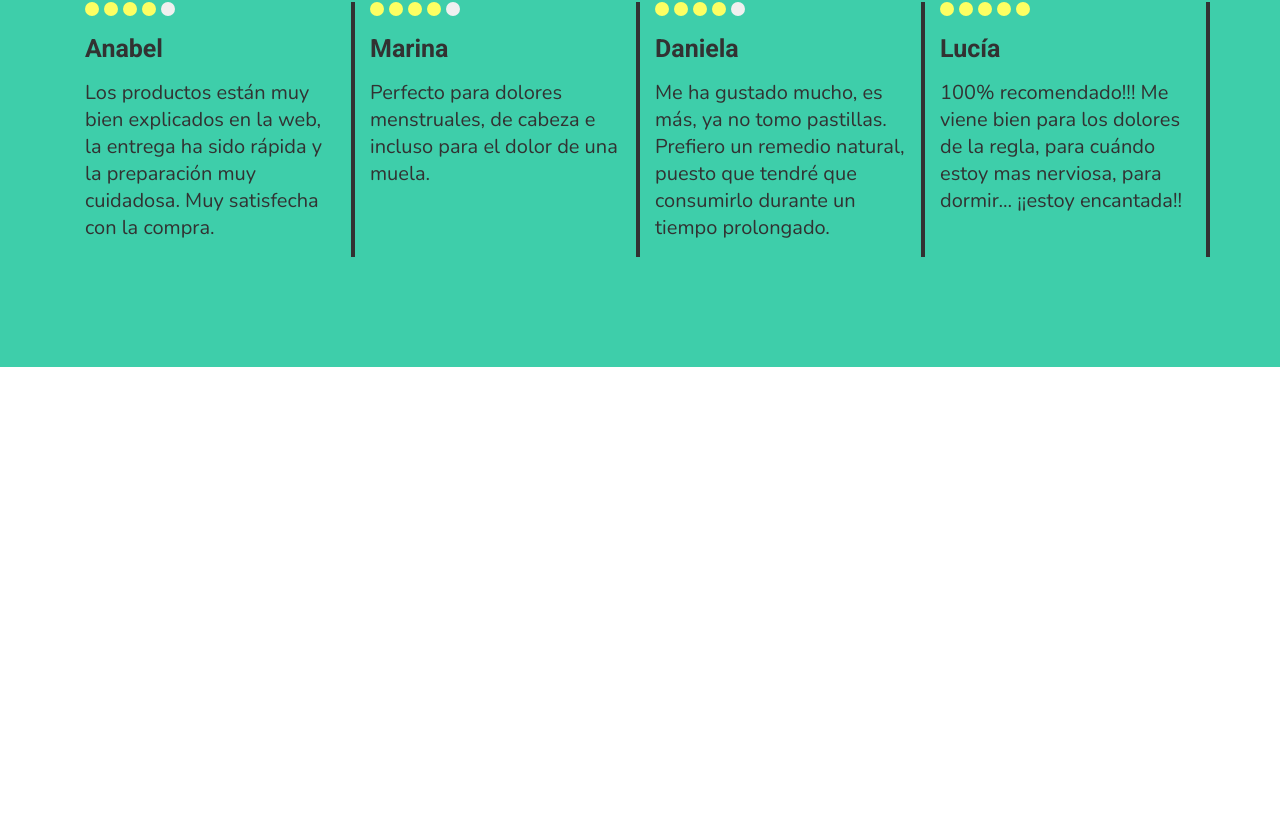
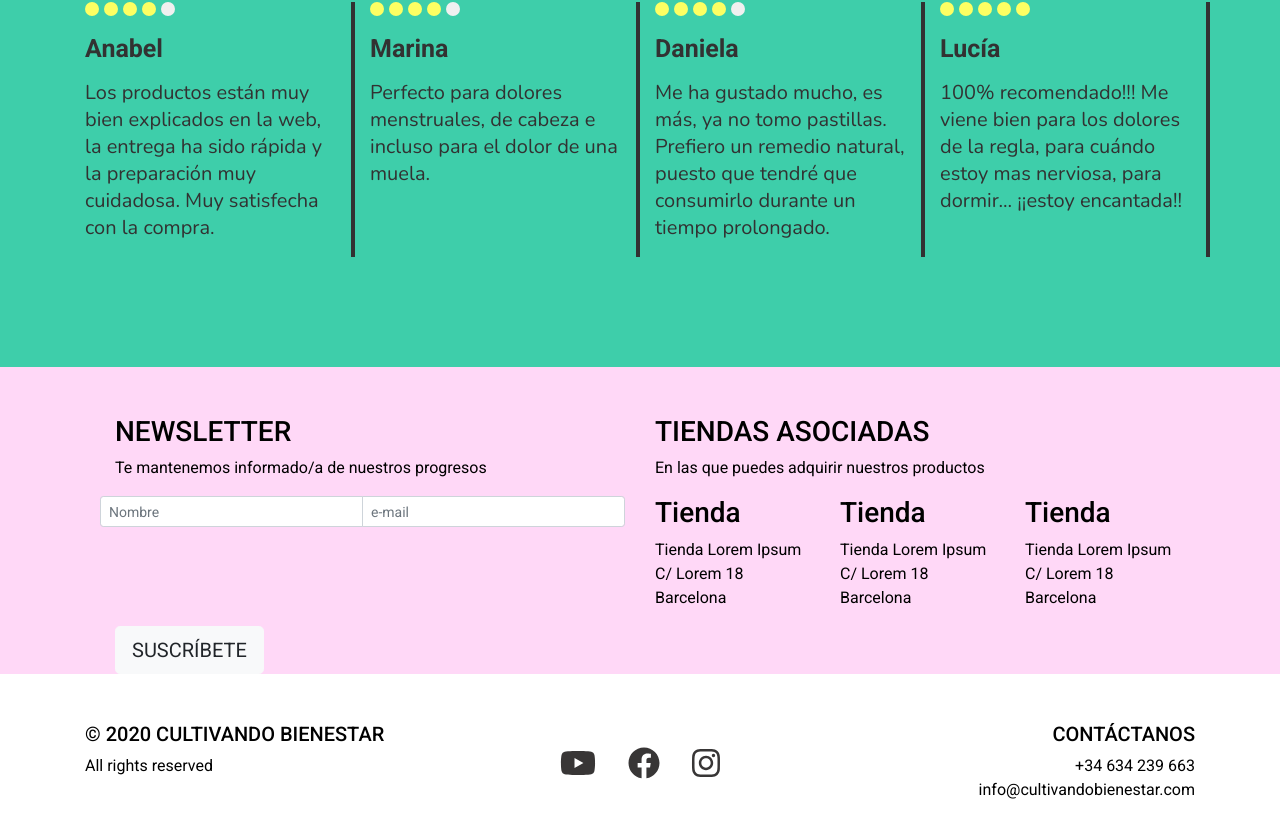
Before and after one commit to ehsanwaheedraja/team-2-cbd, a React (Create React App) app: page / in a window 1280 px wide. Shown: the part 4179-4997 px from the top of the page. Before the commit the page ends 4546 px from the top, so only its background shows below. Built offline with nearby package versions, Linux system fonts and the light colour scheme.

Commit message:
footer-blog

```diff
--- a/src/App.css
+++ b/src/App.css
@@ -160,3 +160,42 @@ body {
     align-self: center;
   }
 }
+
+/*Social media style */
+
+.social-container {
+  text-align: center;
+  background: white;
+  padding: 25px 50px;
+}
+
+a.social {
+  margin: 0 1rem;
+  transition: transform 250ms;
+  display: inline-block;
+}
+
+a.social:hover {
+  transform: translateY(-2px);
+}
+
+/* colors icons */
+
+a.youtube {
+  color:  rgb(56, 54, 54);
+}
+
+a.facebook {
+  color:  rgb(56, 54, 54);
+}
+
+a.instagram {
+  color: rgb(56, 54, 54);
+}
+
+.main-footer{
+  display: flex;
+  flex-direction: column;
+  justify-content: space-between;
+
+}
--- a/src/App.js
+++ b/src/App.js
@@ -7,6 +7,8 @@ import Message from './components/Message.js'
 import Hero from './components/HeroBanner.js'
 import Hablan from "./components/Hablan.js";
 import Productos from "./components/Productos.jsx";
+import Blog from "./components/Blog.js";
+import Footer from "./components/Footer.js";
 /* Font Awesome */
 import { library } from '@fortawesome/fontawesome-svg-core'
 import { faHandHoldingHeart } from '@fortawesome/free-solid-svg-icons'
@@ -22,6 +24,8 @@ function App() {
       <Message />
       <Hablan />
       <Productos />
+      <Blog />
+      <Footer />
     </div>
   );
 }
--- /dev/null
+++ b/src/components/Blog.js
@@ -0,0 +1,73 @@
+import React from "react";
+import { Container, Row, Col, InputGroup, FormControl, Button} from "react-bootstrap";
+
+const Blog = () => {
+    return (
+        <div className="main-blog">
+            <Container >
+                <div className="blog-header">
+                    <Container>
+                        <Container>
+                         <Row>
+                            <Col>
+                                <h3>NEWSLETTER</h3>
+                                    <ul className="list-unstyled">
+                                        <li>Te mantenemos informado/a de nuestros progresos</li>
+                                    </ul>
+                            </Col>
+                             <Col>
+                            <h3>TIENDAS ASOCIADAS</h3>
+                                <ul className="list-unstyled">
+                                    <li>En las que puedes adquirir nuestros productos</li>
+                                </ul>
+                            </Col>
+                    </Row>
+                    </Container>
+                <div/>
+                <div>
+                    <Row>
+                        <Col xs={6}>
+                         <InputGroup size="sm"className="mb-3">
+                            <FormControl
+                            placeholder="Nombre"
+                            aria-label="Recipient's username"
+                            aria-describedby="basic-addon2"/>
+                             <FormControl
+                            placeholder="e-mail"
+                            aria-label="Recipient's useremail"
+                            aria-describedby="basic-addon2"/>
+                        </InputGroup>
+                        </Col>
+                         <Col>
+                            <h3>Tienda</h3>
+                            <p>Tienda Lorem Ipsum C/ Lorem 18 Barcelona</p>
+                        </Col>
+                        <Col>
+                            <h3>Tienda</h3>
+                            <p>Tienda Lorem Ipsum C/ Lorem 18 Barcelona</p>
+                        </Col>
+                        <Col>
+                            <h3>Tienda</h3>
+                            <p>Tienda Lorem Ipsum C/ Lorem 18 Barcelona</p>
+                        </Col>
+                    </Row>
+                    </div>
+                    <Container>
+                    <Row>
+                        <Col sm={6}>
+                            <Button  size="lg" variant="light"  >SUSCRÍBETE</Button>
+                        </Col>
+                        <Col>
+
+                        </Col>
+
+                    </Row>
+                    </Container>
+                </Container>
+                </div>
+            </Container>
+        </div>
+    )
+}
+
+export default Blog;
--- /dev/null
+++ b/src/components/Footer.js
@@ -0,0 +1,54 @@
+
+import React from "react";
+import { FontAwesomeIcon } from "@fortawesome/react-fontawesome";
+import {
+    faYoutube,
+    faFacebook,
+    faInstagram
+  } from "@fortawesome/free-brands-svg-icons";
+
+const Footer = () => {
+    return (
+        <div className="main-footer">
+            <div className="container">
+                <div className="row">
+                    <div className="col">
+                        <div className="left-side">
+                            <h5>© 2020 CULTIVANDO BIENESTAR</h5>
+                            <ul className="list-unstyled">
+                                <li>All rights reserved</li>
+                            </ul>
+                        </div>
+                    </div>
+                    <div className="col">
+                        <div className="social-container">
+                            <a href="https://www.youtube.com/c/jamesqquick"
+                            className="youtube social">
+                            <FontAwesomeIcon icon={faYoutube} size="2x" />
+                            </a>
+                            <a href="https://www.facebook.com/learnbuildteach/"
+                            className="facebook social">
+                            <FontAwesomeIcon icon={faFacebook} size="2x" />
+                            </a>
+                            <a href="https://www.instagram.com/learnbuildteach"
+                            className="instagram social">
+                            <FontAwesomeIcon icon={faInstagram} size="2x" />
+                            </a>
+                         </div>
+                    </div>
+                    <div className="col">
+                        <div className="right-side">
+                            <h5>CONTÁCTANOS</h5>
+                            <ul className="list-unstyled">
+                                <li>+34 634 239 663</li>
+                                <li>info@cultivandobienestar.com</li>
+                            </ul>
+                        </div>
+                    </div>
+                </div>
+            </div>
+        </div>
+    )
+}
+
+export default Footer;
--- a/src/index.css
+++ b/src/index.css
@@ -281,3 +281,38 @@ code {
   left: 500px;
   top: 130px;
 }
+
+/* Blog style */
+
+.main-blog {
+  color: black;
+  background-color: rgba(255, 216, 247, 1);
+  margin-left: auto;
+  margin-right: auto;
+  padding-top: 3em;
+  position: relative;
+  bottom: auto;
+  width: 100%x;
+}
+/* Footer style */
+
+.main-footer {
+  display: flex;
+  color: black;
+  background-color: rgb(255, 255, 255);
+  margin-left: auto;
+  margin-right: auto;
+  padding-top: 3em;
+  position: relative;
+  bottom: auto;
+  width: 100%x;
+}
+
+
+.right-side {
+  text-align: right;
+}
+
+.left-side {
+  text-align: left;
+}
```
Also changed, not shown: 1 other file (tests, documents, lock files or other folders).
